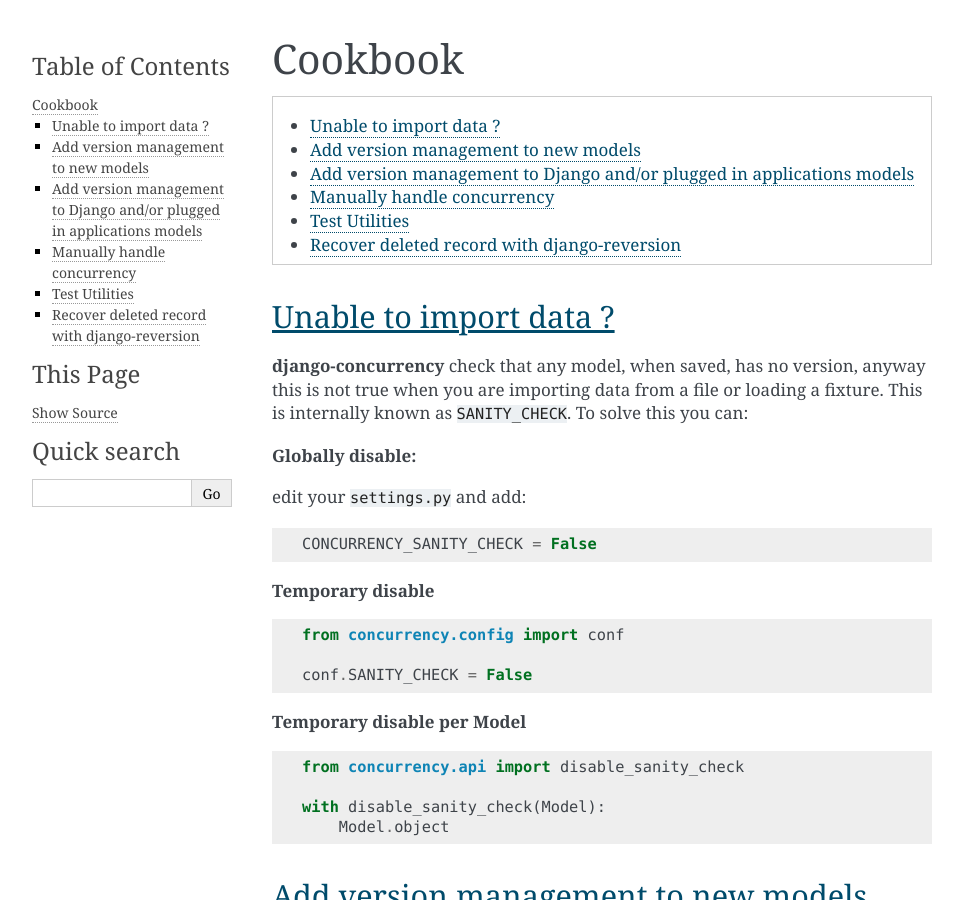
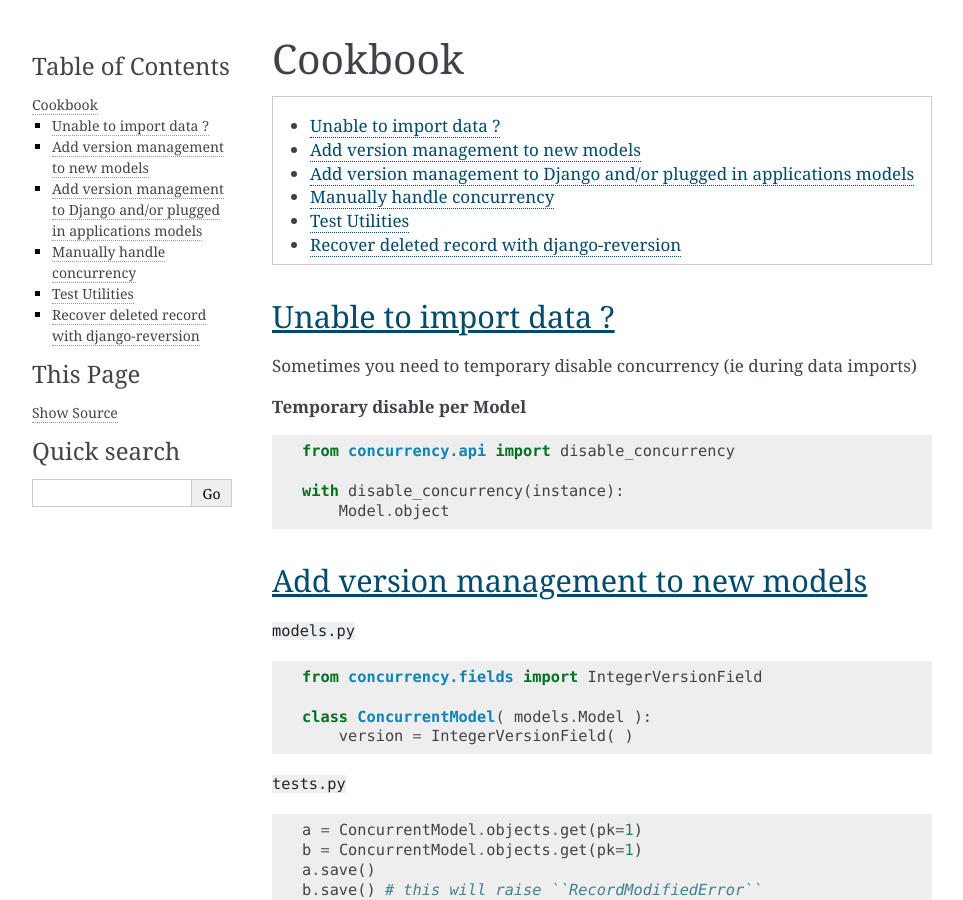
Before and after one commit to saxix/django-concurrency, a Sphinx documentation site: the page built from docs/cookbook.rst, in a window 1280 px wide and 900 px high. Shown: the whole window, without its empty margins (148-1111 px from the left). Built offline with Sphinx 7.4.7, drawn with Linux system fonts in a browser that asks for light colours.

Commit message:
updates docs. fixes #38

```diff
--- a/docs/cookbook.rst
+++ b/docs/cookbook.rst
@@ -13,33 +13,15 @@
 Unable to import data ?
 -----------------------
 
-|concurrency| check that any model, when saved, has no version, anyway this is not true
-when you are importing data from a file or loading a fixture.
-This is internally known as ``SANITY_CHECK``. To solve this you can:
-
-**Globally disable:**
-
-edit your :file:`settings.py` and add:
-
-.. code-block:: python
-
-        CONCURRENCY_SANITY_CHECK = False
-
-**Temporary disable**
-
-.. code-block:: python
-
-    from concurrency.config import conf
-
-    conf.SANITY_CHECK = False
+Sometimes you need to temporary disable concurrency (ie during data imports)
 
 **Temporary disable per Model**
 
 .. code-block:: python
 
-    from concurrency.api import disable_sanity_check
+    from concurrency.api import disable_concurrency
 
-    with disable_sanity_check(Model):
+    with disable_concurrency(instance):
         Model.object
 
 
```
Also changed, not shown: docs/api.rst (+6 -1 lines).
